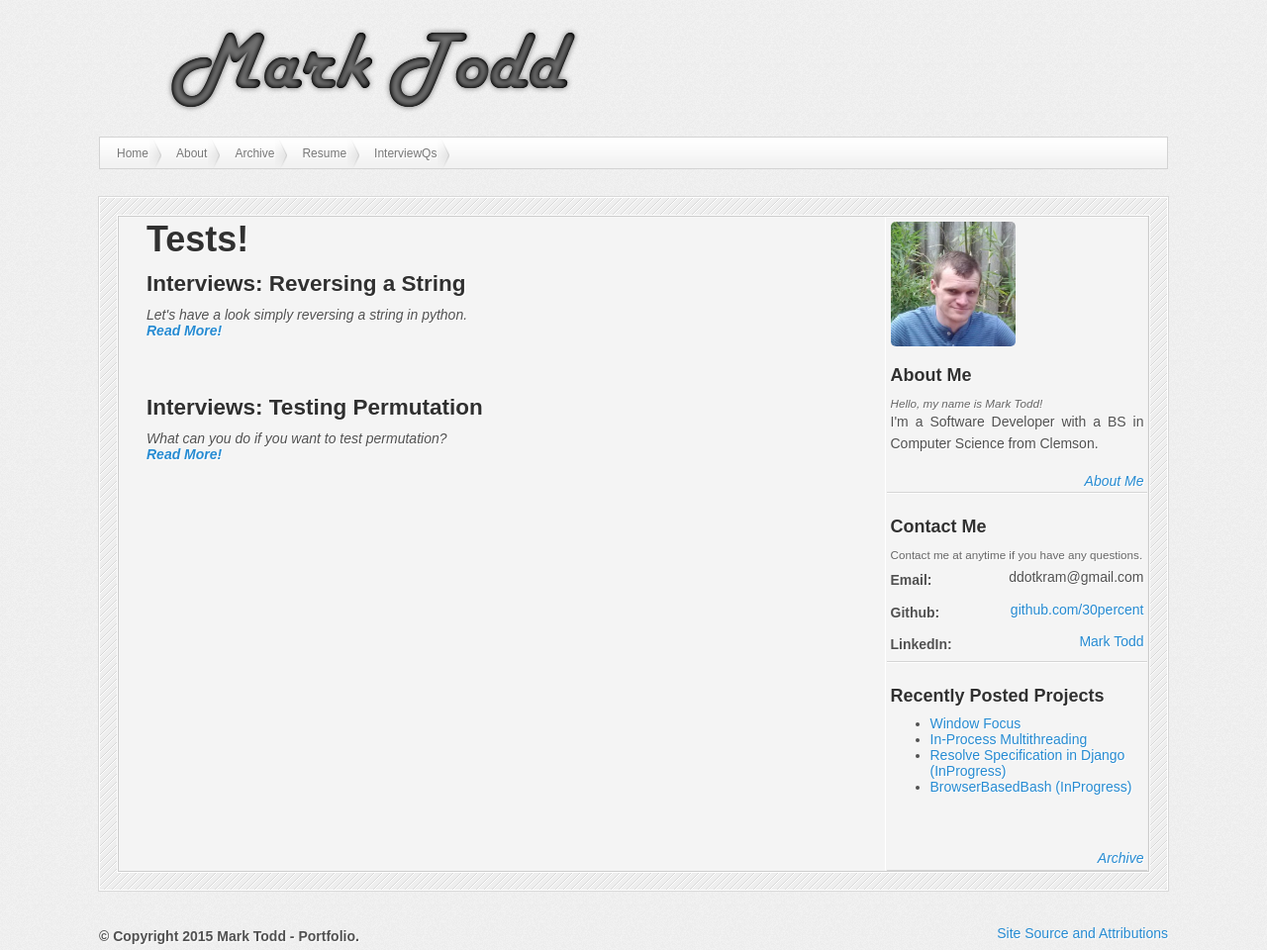
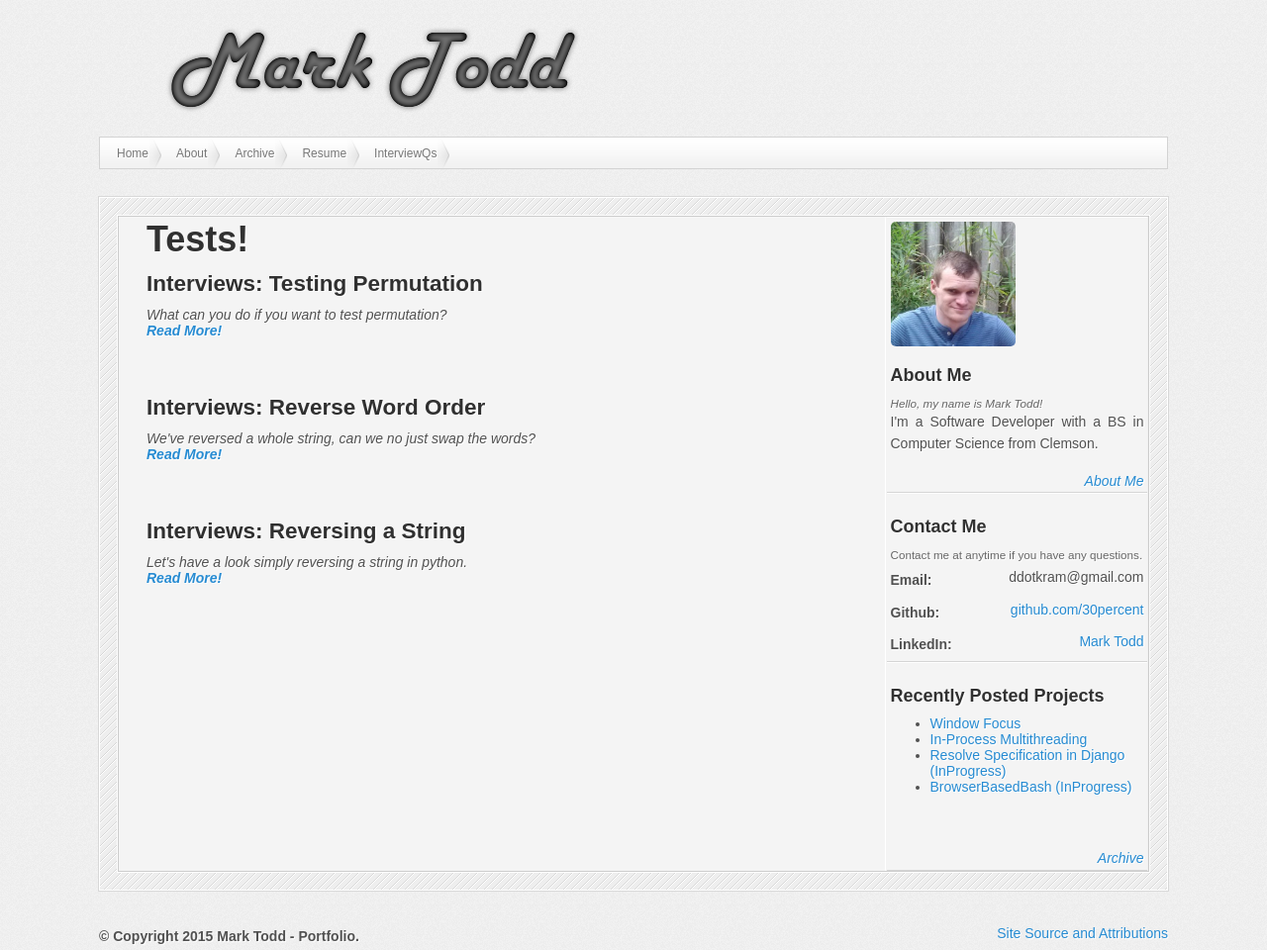
Before and after one commit to 30percent/30percent.github.io, a Jekyll site: the page built from interview.html, in a window 1280 px wide. Shown: the whole page at 99% size. Built offline with Jekyll 4.4.1, drawn with Linux system fonts in a browser that asks for light colours; nearby versions of some CDN libraries.

Commit message:
Adding solution to reversing word order. Adjusting indices. Fixed alignment of gist link. Changed ordering to start at most recent.

```diff
--- /dev/null
+++ b/_interviewqs/reversewordorder.md
@@ -0,0 +1,23 @@
+---
+layout: interviewpost
+title: Interviews&#58; Reverse Word Order
+category: blog
+excerpt: We've reversed a whole string, can we no just swap the words?
+index: 1
+gistlink: https://gist.github.com/30percent/632652d7abdbf675ff5a
+---
+
+### Question
+
+*Rather than reverse the string, reverse the word order*
+
+### Solution
+
+For this question, let's make it simple and steal one of the solutions to the question on reversing a string. We'll need to make an alteration to allow for list explosion based on whitespace rather than individual characters:
+
+{% highlight python %}
+def revWordList(input):
+    return ' '.join(reversed(input.split(' ')))
+{% endhighlight %}
+
+This function explodes (or "splits") the string based on a space, calls the list reverse, then implodes (or "joins") the list into a string by reintroducing the space.
--- a/_layouts/interviewpost.html
+++ b/_layouts/interviewpost.html
@@ -4,10 +4,10 @@ layout: default
 
 <article class="post">
   <h1 class="post-title">{{ page.title }}</h1>
-  <div class="metadata">{% if page.date %}<time datetime="{{ page.date | date_to_xmlschema }}" class="post-date">{{ page.date | date_to_string }}</time> {% endif %}{% if page.projectlink %} &raquo; <a href="{{ page.gistlink }}">Gist Link</a> {% endif %} </div>
+  <div class="metadata">{% if page.date %}<time datetime="{{ page.date | date_to_xmlschema }}" class="post-date">{{ page.date | date_to_string }}</time> {% endif %}{% if page.gistlink %} &raquo; <a href="{{ page.gistlink }}">Gist Link</a> {% endif %} </div>
   {{ content }}
 
-  <p style="align: right"><i><a href="{{ page.gistlink }}">Click to view the gist</a>
+  <p style="text-align: right"><i><a href="{{ page.gistlink }}">Click to view the gist</a>
 </article>
 <!--
 <aside class="related">
--- a/interview.html
+++ b/interview.html
@@ -5,7 +5,7 @@ title: Interview Questions
 
 <h1>Tests!</h1>
 <div class="posts">
-  {% assign posts = site.interviewqs | sort: 'index' %}
+  {% assign posts = site.interviewqs | sort: 'index' | reverse %}
   {% for post in posts %}
     <article class="post">
       <h3 class="post-title">
```
Also changed, not shown: _interviewqs/permutation.md (+1 -1 lines).
